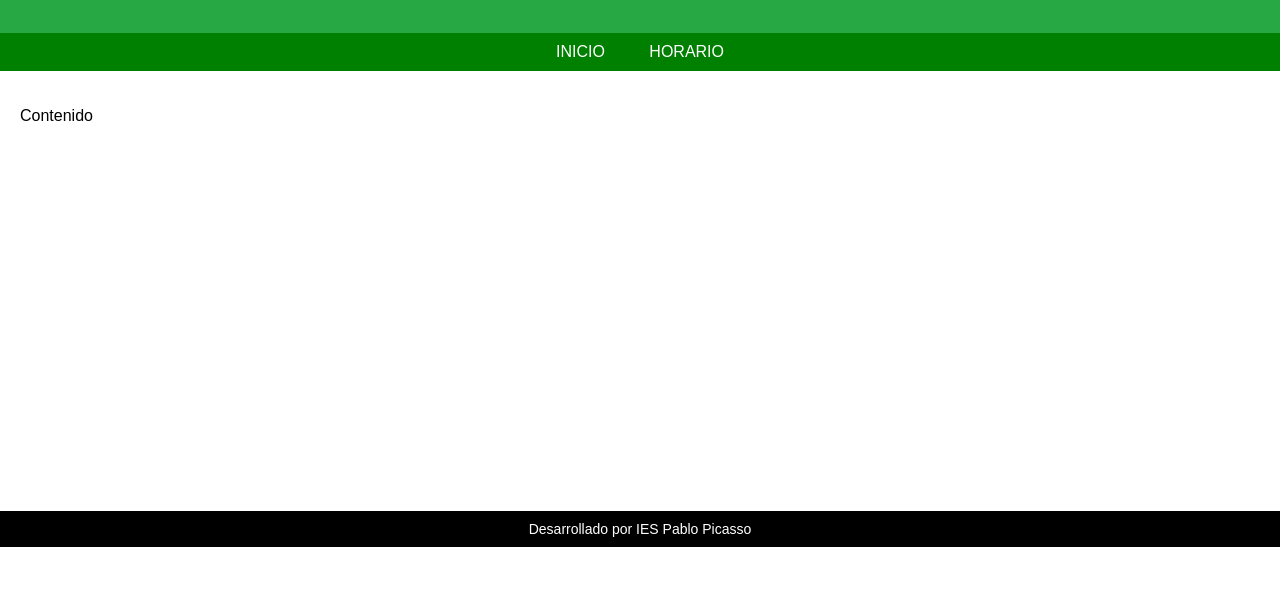
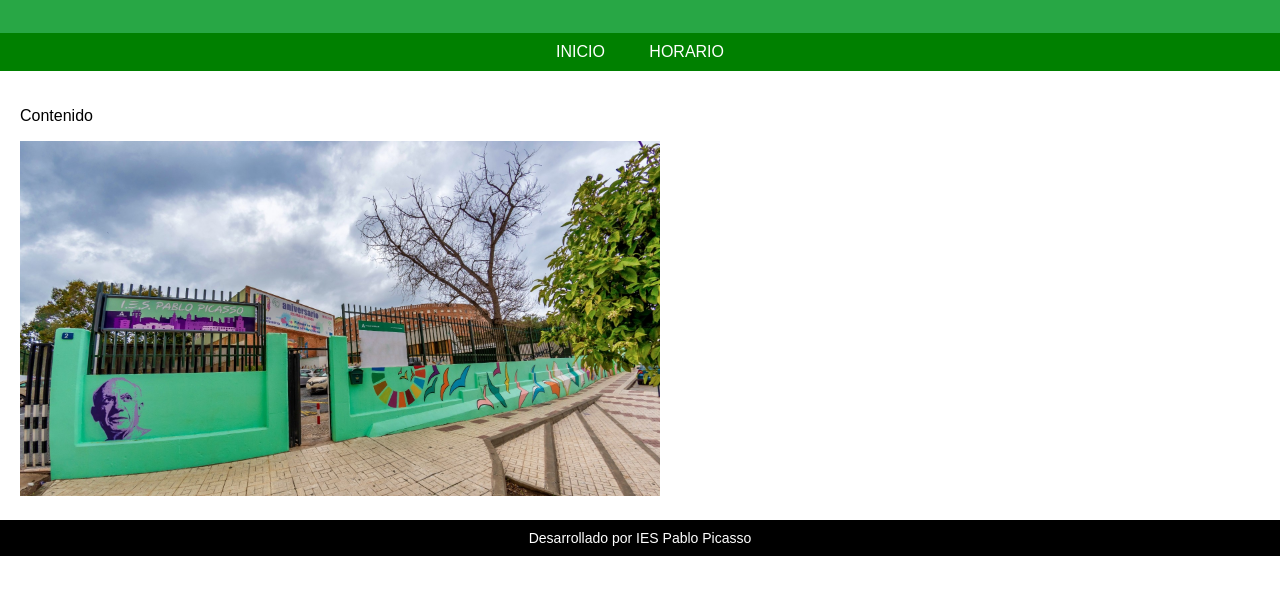
Before and after one commit to JuanAndresGasparMaldonado/Act2GIT_JuanAndres, a plain HTML site: page index.html in a window 1280 px wide. Shown: the part 121-716 px from the top of the page. Drawn offline with Linux system fonts and the light colour scheme.

Commit message:
Añado imagen del instituto

```diff
--- a/index.html
+++ b/index.html
@@ -22,6 +22,7 @@
     <!-- Contenido principal -->
     <main>
         <p>Contenido</p>
+        <img src="./images/instituto.jpg" alt="Debe aparecer la imagen del instituto">
     </main>
 
     <!-- Footer -->
--- a/styles/styles.css
+++ b/styles/styles.css
@@ -44,3 +44,8 @@ footer {
     padding: 10px;
     font-size: 14px;
 }
+
+/* Imagen */
+img {
+    width: 50vw;
+}
```
Also changed, not shown: images/instituto.jpg (added).
